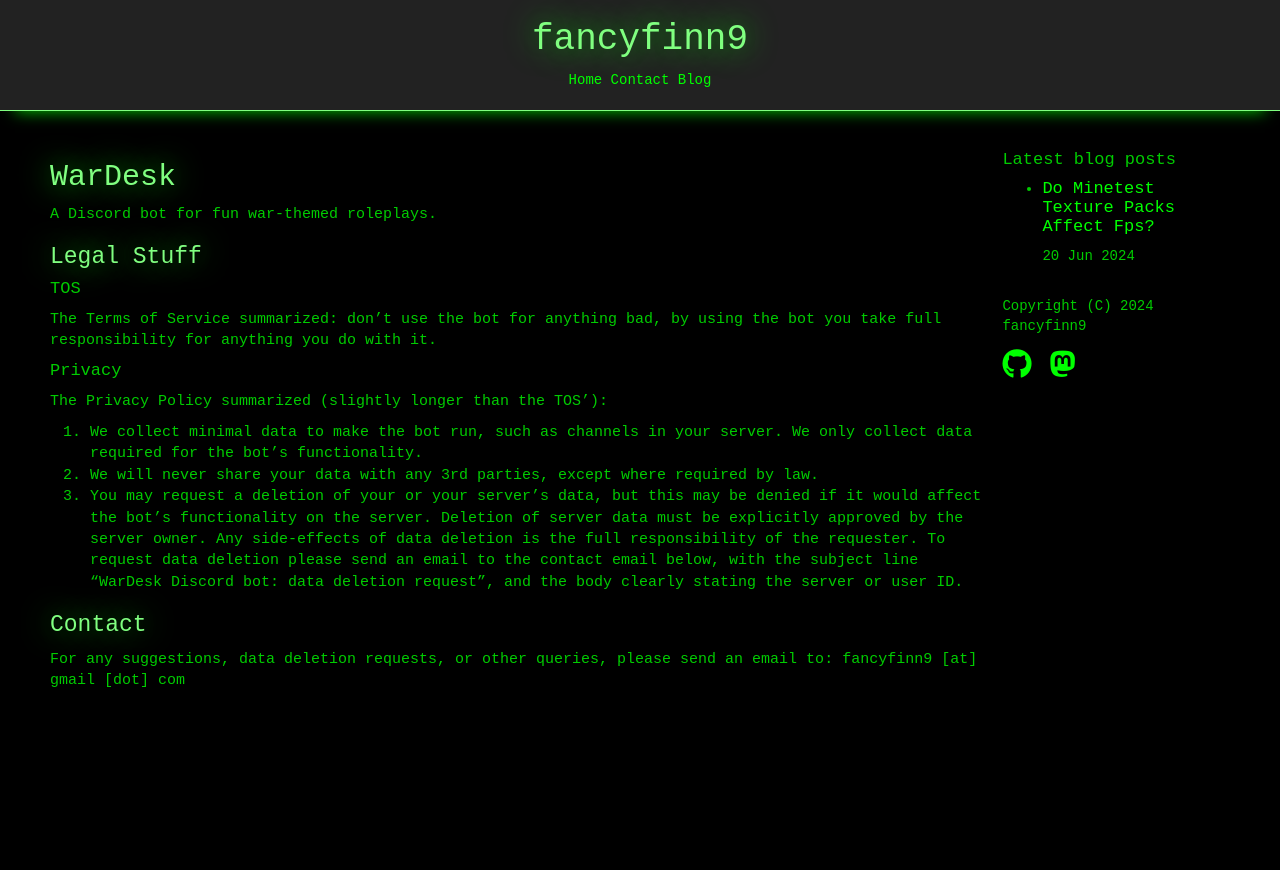
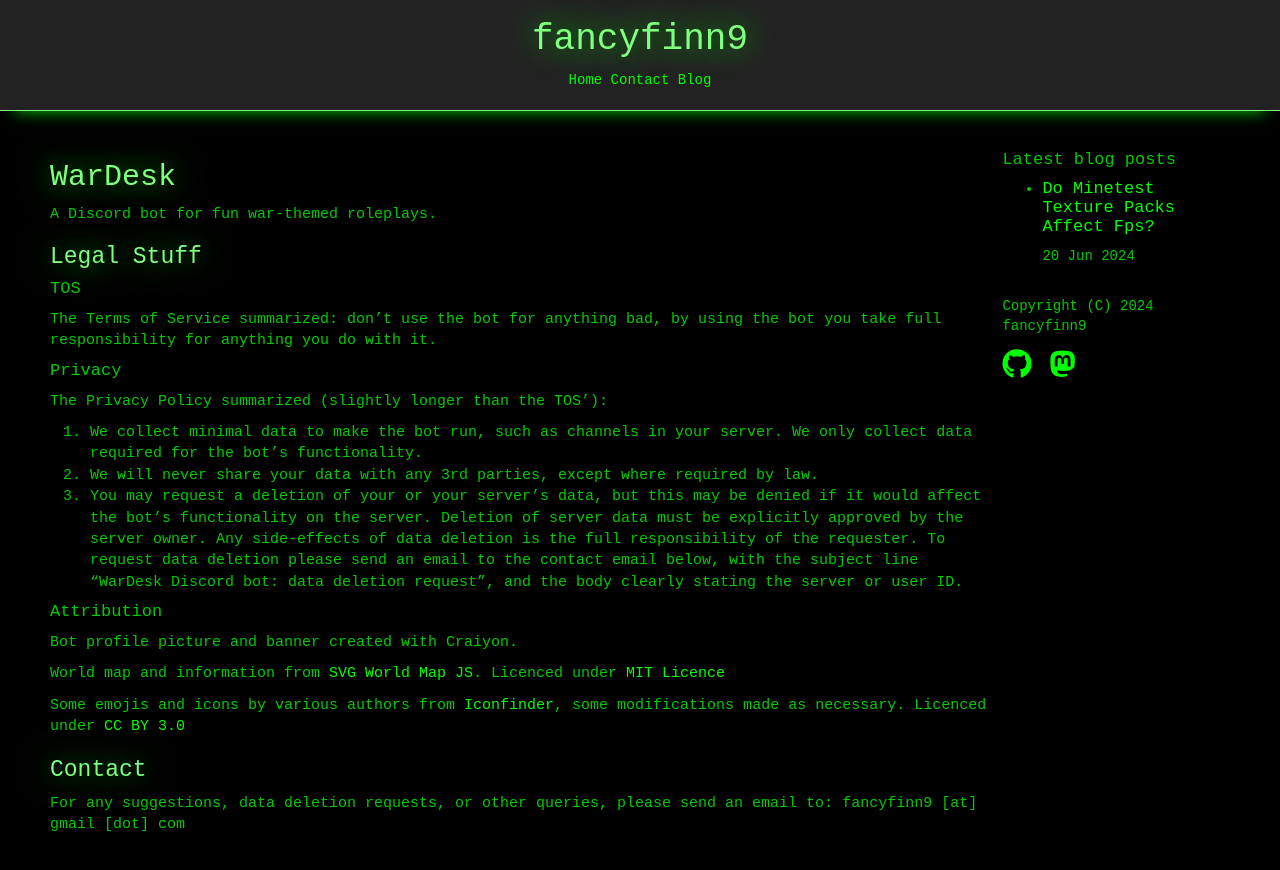
Before and after one commit to fancyfinn9/fancyfinn9.github.io, a Jekyll site: the page built from wardesk/index.md, in a window 1280 px wide. Shown: the top 870 px of the page. Built offline with Jekyll 4.4.1, drawn with Linux system fonts in a browser that asks for light colours.

Commit message:
Modify wardesk page

```diff
--- a/wardesk/index.md
+++ b/wardesk/index.md
@@ -21,6 +21,14 @@ The Privacy Policy summarized (slightly longer than the TOS'):
 2. We will never share your data with any 3rd parties, except where required by law.
 3. You may request a deletion of your or your server's data, but this may be denied if it would affect the bot's functionality on the server. Deletion of server data must be explicitly approved by the server owner. Any side-effects of data deletion is the full responsibility of the requester. To request data deletion please send an email to the contact email below, with the subject line "WarDesk Discord bot: data deletion request", and the body clearly stating the server or user ID.
 
+#### Attribution
+
+Bot profile picture and banner created with Craiyon.
+
+World map and information from [SVG World Map JS](https://github.com/raphaellepuschitz/SVG-World-Map/). Licenced under [MIT Licence](https://opensource.org/licenses/MIT)
+
+Some emojis and icons by various authors from [Iconfinder](https://www.iconfinder.com/), some modifications made as necessary. Licenced under [CC BY 3.0](http://creativecommons.org/licenses/by/3.0/)
+
 ### Contact
 
 For any suggestions, data deletion requests, or other queries, please send an email to:
```
